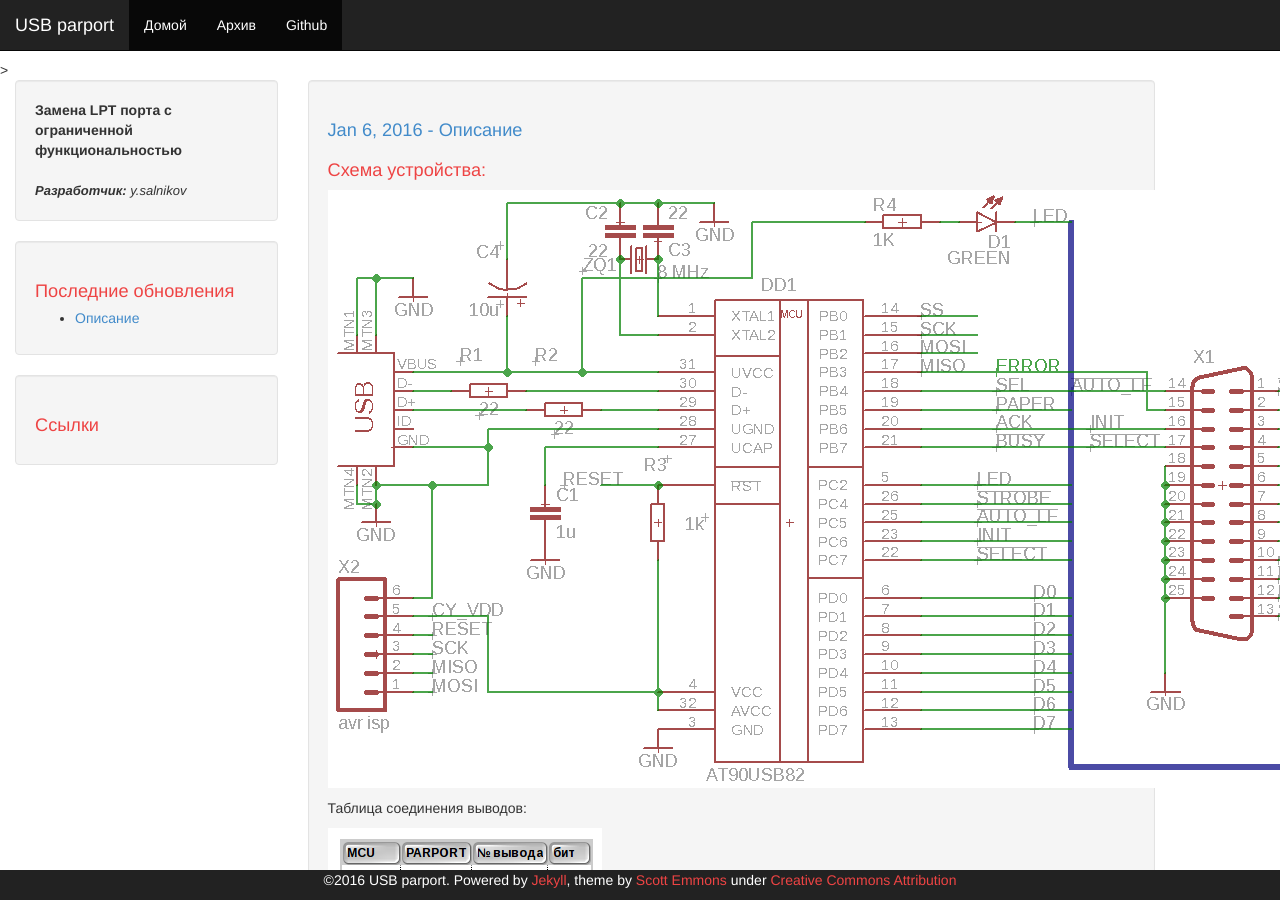
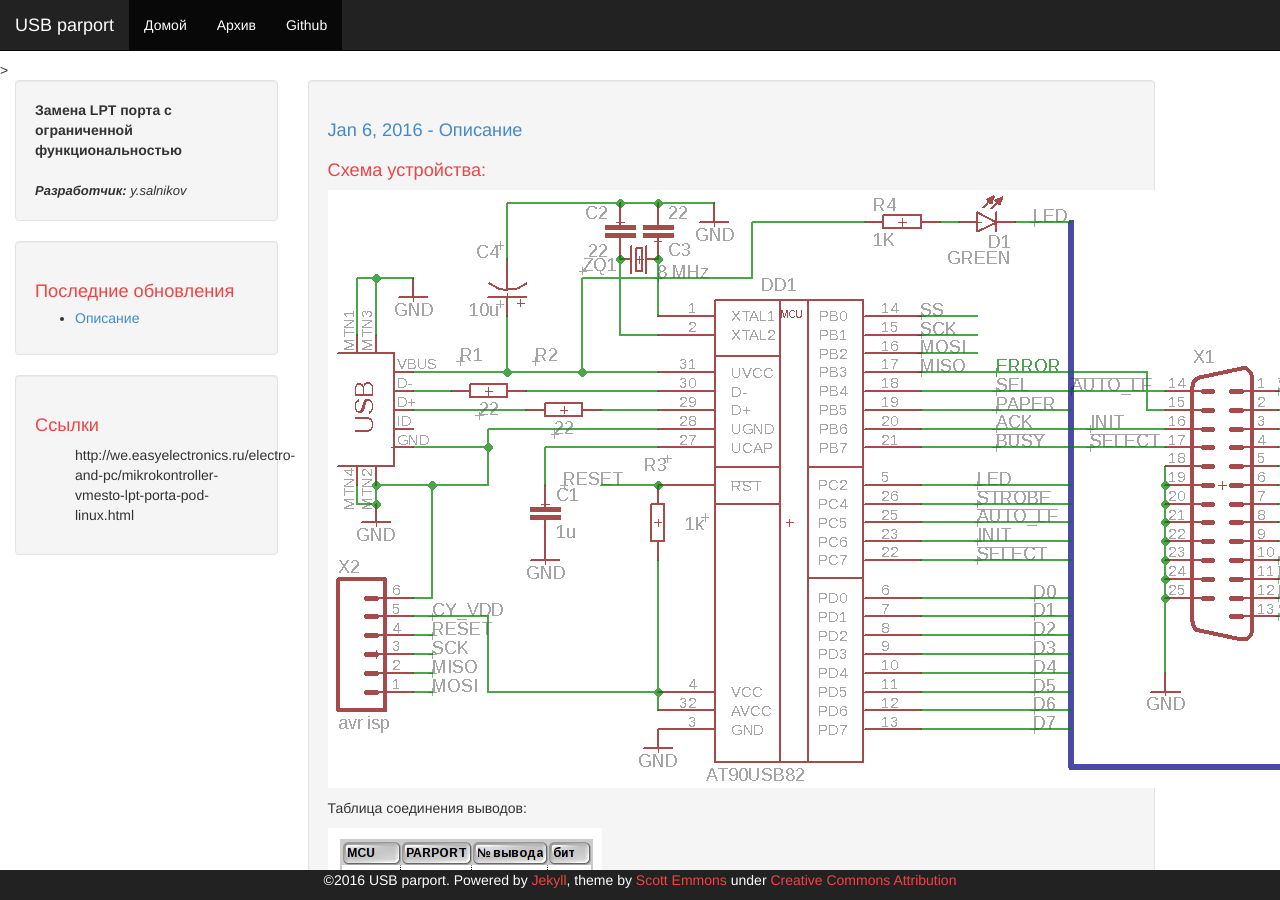
Before and after one commit to y-salnikov/usb_parport, a Jekyll site: the page built from index.html, in a window 1280 px wide and 900 px high. Built offline with Jekyll 4.4.1, drawn with Linux system fonts in a browser that asks for light colours; Markdown is read by kramdown in place of the engine named in the settings; the list of posts is cut into pages by our own code; comment, search, counter and statistics services are not loaded; some of the changed lines change nothing that is shown.

Commit message:
add link

```diff
--- a/_includes/links-list.html
+++ b/_includes/links-list.html
@@ -1,3 +1,4 @@
 <h1>Ссылки</h1>
 <ul>
+    http://we.easyelectronics.ru/electro-and-pc/mikrokontroller-vmesto-lpt-porta-pod-linux.html
 </ul>
```
